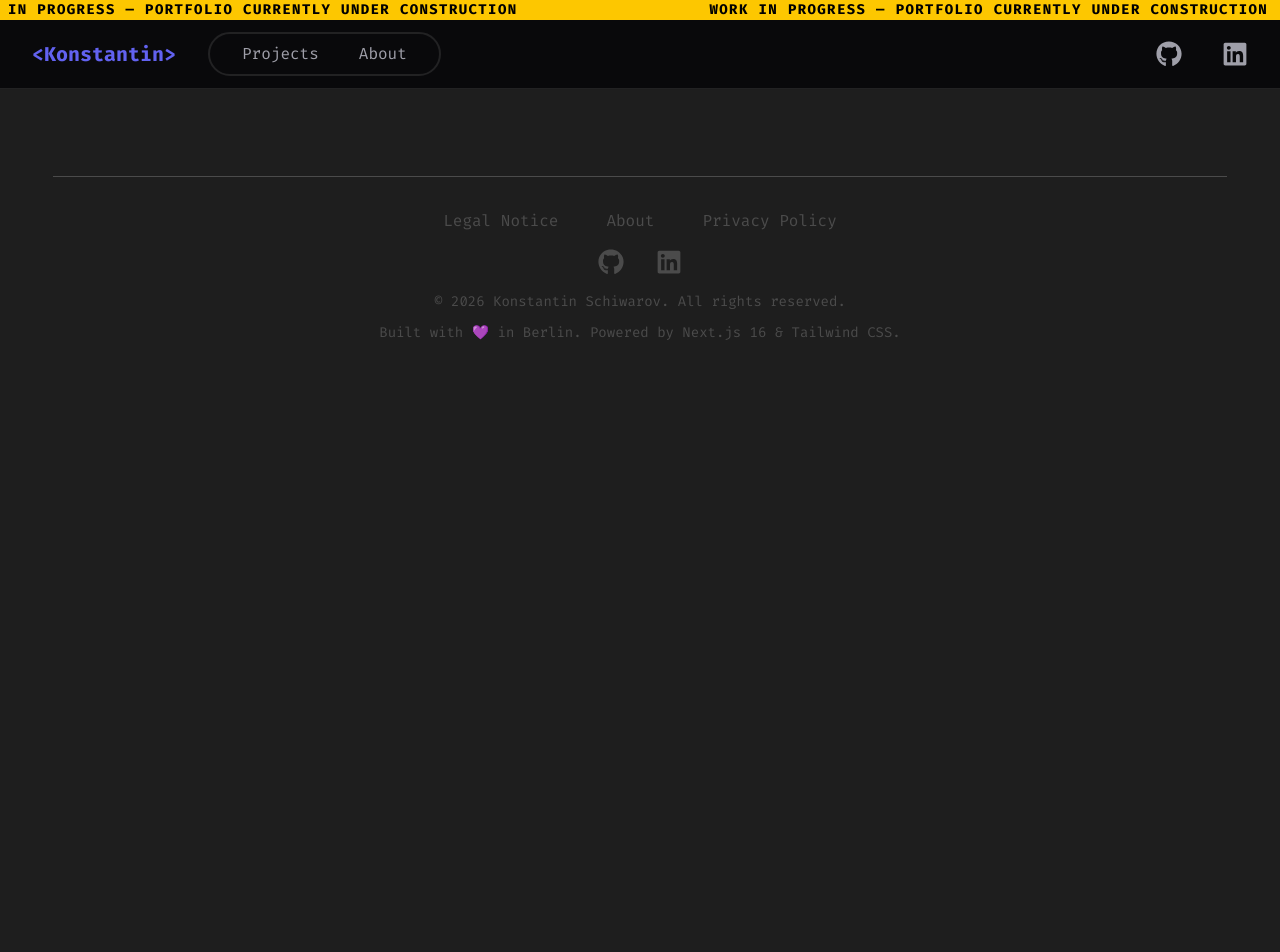
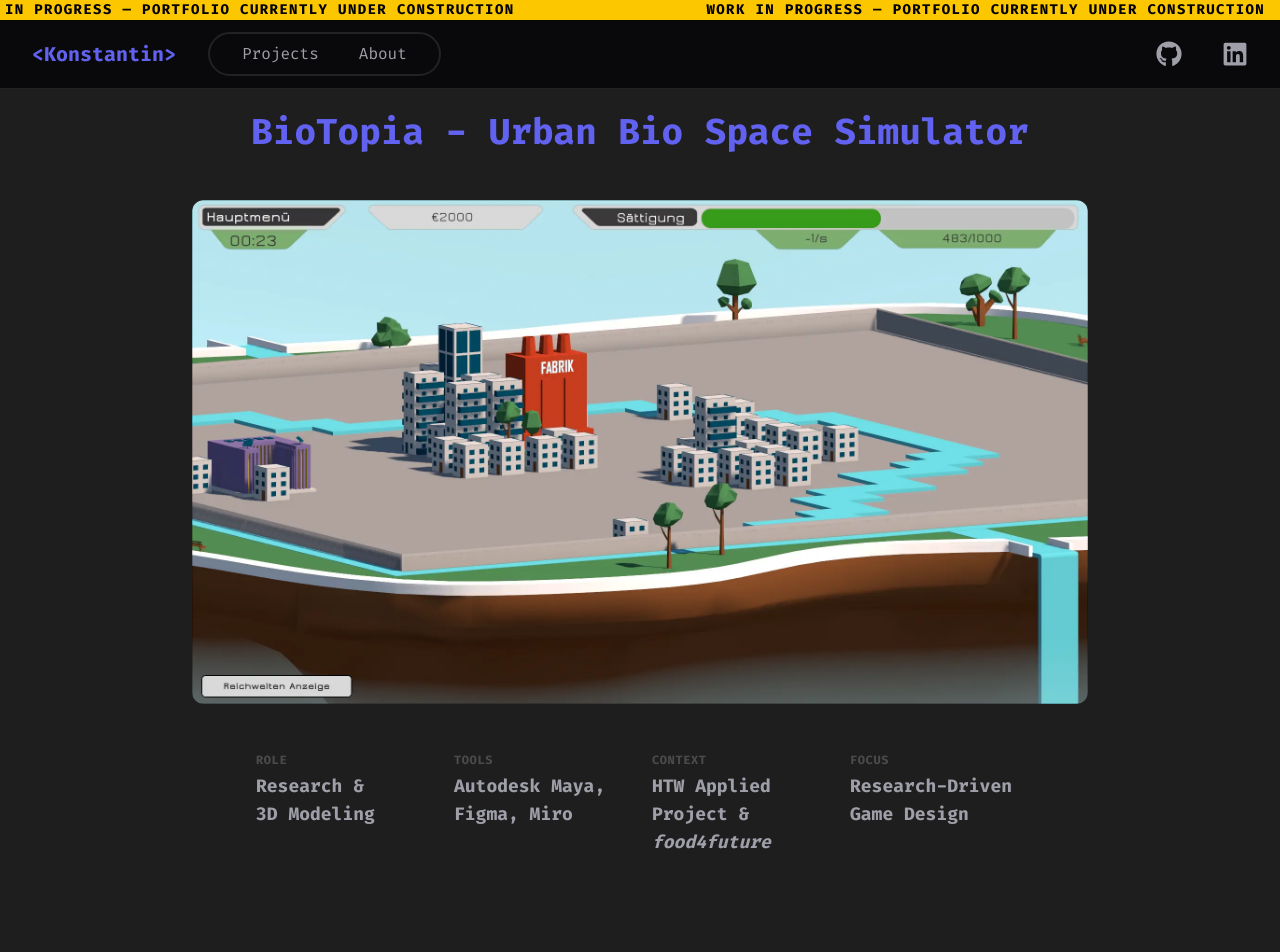
Before and after one commit to Sonic12K12/portfolio-website-nextjs, a Next.js app: page /ubss in a window 1280 px wide. Shown: the top 952 px of the page. Before the commit the page ends 800 px from the top, so only its background shows below. Built offline with nearby package versions, Linux system fonts and the light colour scheme.

Commit message:
add UBSSPage component with project details and image

```diff
--- a/src/app/ubss/page.js
+++ b/src/app/ubss/page.js
@@ -1,3 +1,61 @@
+import Image from "next/image";
+
 export default function UBSSPage() {
-  return;
+  return (
+    <article className="max-w-4xl mx-auto">
+      <header>
+        <h1 className="mb-12">BioTopia - Urban Bio Space Simulator</h1>
+        <Image
+          src="/img/ubbs_image_1.webp"
+          alt="Screenshot of BioTopia"
+          className="rounded-xl"
+          width={1920}
+          height={1080}
+        />
+      </header>
+
+      <div className="grid grid-cols-2 md:grid-cols-4 gap-6 mt-12 mb-16 px-4 md:px-0 max-w-3xl mx-auto">
+        {/* Role item */}
+        <div className="flex flex-col">
+          <span className="text-xs font-semibold uppercase text-muted tracking-wider mb-1">
+            Role
+          </span>
+          <span className="text-lg font-bold text-text-main">
+            Research & <br />
+            3D Modeling
+          </span>
+        </div>
+
+        {/* Tools item */}
+        <div className="flex flex-col">
+          <span className="text-xs font-semibold uppercase text-muted tracking-wider mb-1">
+            Tools
+          </span>
+          <span className="text-lg font-bold text-text-main">
+            Autodesk Maya, Figma, Miro
+          </span>
+        </div>
+
+        {/* Context item */}
+        <div className="flex flex-col">
+          <span className="text-xs font-semibold uppercase text-muted tracking-wider mb-1">
+            Context
+          </span>
+          <span className="text-lg font-bold text-text-main">
+            HTW Applied Project & <em>food4future</em>
+          </span>
+        </div>
+
+        {/* Focus item */}
+        <div className="flex flex-col">
+          <span className="text-xs font-semibold uppercase text-muted tracking-wider mb-1">
+            Focus
+          </span>
+          <span className="text-lg font-bold text-text-main">
+            Research-Driven Game Design
+          </span>
+        </div>
+      </div>
+    </article>
+  );
 }
```
